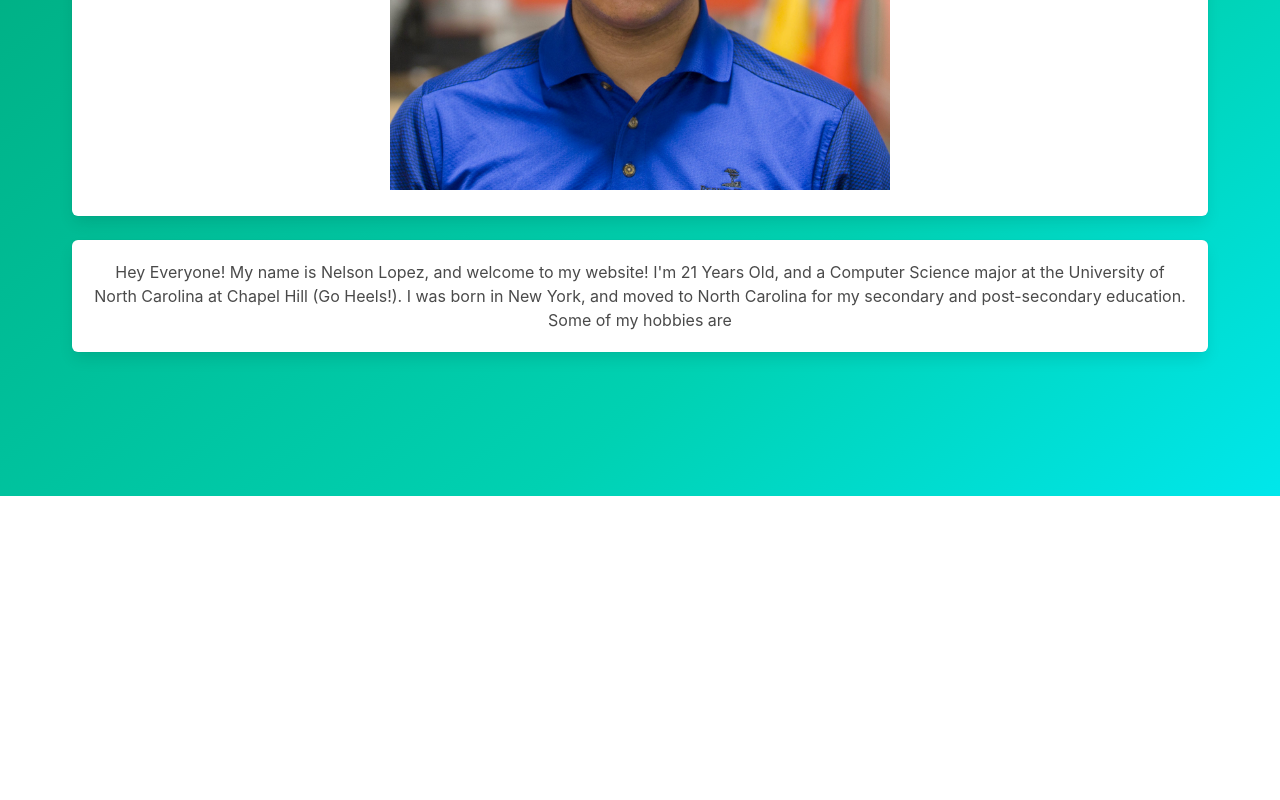
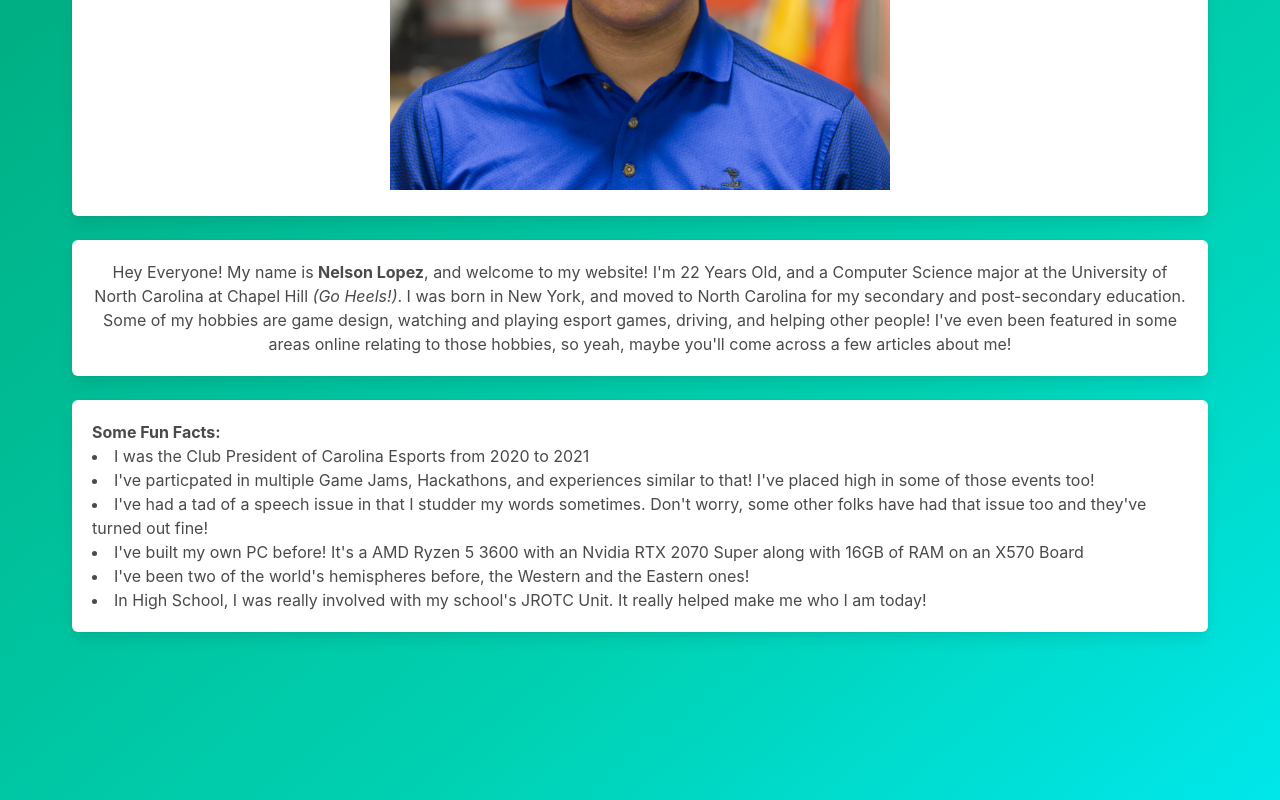
Before and after one commit to NelsonL19/nelsonl19.github.io, a website: page about.html in a window 1280 px wide. Shown: the part 563-1363 px from the top of the page. Before the commit the page ends 1059 px from the top, so only its background shows below. Drawn offline with nearby package versions, Linux system fonts and the light colour scheme.

Commit message:
Updating some facts

```diff
--- a/about.html
+++ b/about.html
@@ -6,6 +6,7 @@
         <meta name="viewport" content="width=device-width, initial-scale=1">
         <title>About Me</title>
         <link rel="stylesheet" href="https://cdn.jsdelivr.net/npm/bulma@0.9.1/css/bulma.min.css">
+        <script src="https://ajax.googleapis.com/ajax/libs/jquery/3.5.1/jquery.min.js"></script>
     </head>
 
     <body>
@@ -23,9 +24,20 @@
                     </div>
                     <div class="box has-text-centered">
                         <p>
-                            Hey Everyone! My name is Nelson Lopez, and welcome to my website! I'm 21 Years Old, and a Computer Science major at the University
-                            of North Carolina at Chapel Hill (Go Heels!). I was born in New York, and moved to North Carolina for my secondary and post-secondary education.
-                            Some of my hobbies are
+                            Hey Everyone! My name is <strong>Nelson Lopez</strong>, and welcome to my website! I'm 22 Years Old, and a Computer Science major at the University
+                            of North Carolina at Chapel Hill <em>(Go Heels!)</em>. I was born in New York, and moved to North Carolina for my secondary and post-secondary education.
+                            Some of my hobbies are game design, watching and playing esport games, driving, and helping other people! I've even been featured in some areas
+                            online relating to those hobbies, so yeah, maybe you'll come across a few articles about me!
+                            </div>
+                            <div class="box">
+                            <ul><strong>Some Fun Facts:</strong></ul>
+                            <li>I was the Club President of Carolina Esports from 2020 to 2021</li>
+                            <li>I've particpated in multiple Game Jams, Hackathons, and experiences similar to that! I've placed high in some of those events too!</li>
+                            <li>I've had a tad of a speech issue in that I studder my words sometimes. Don't worry, some other folks have had that issue too and they've turned out fine!</li>
+                            <li>I've built my own PC before! It's a AMD Ryzen 5 3600 with an Nvidia RTX 2070 Super along with 16GB of RAM on an X570 Board</li>
+                            <li>I've been two of the world's hemispheres before, the Western and the Eastern ones!</li>
+                            <li>In High School, I was really involved with my school's JROTC Unit. It really helped make me who I am today!</li>
+                        </div>
                         </p>
                     </div>
                 </div>
```
Also changed, not shown: resume.html (+1 -1 lines).
